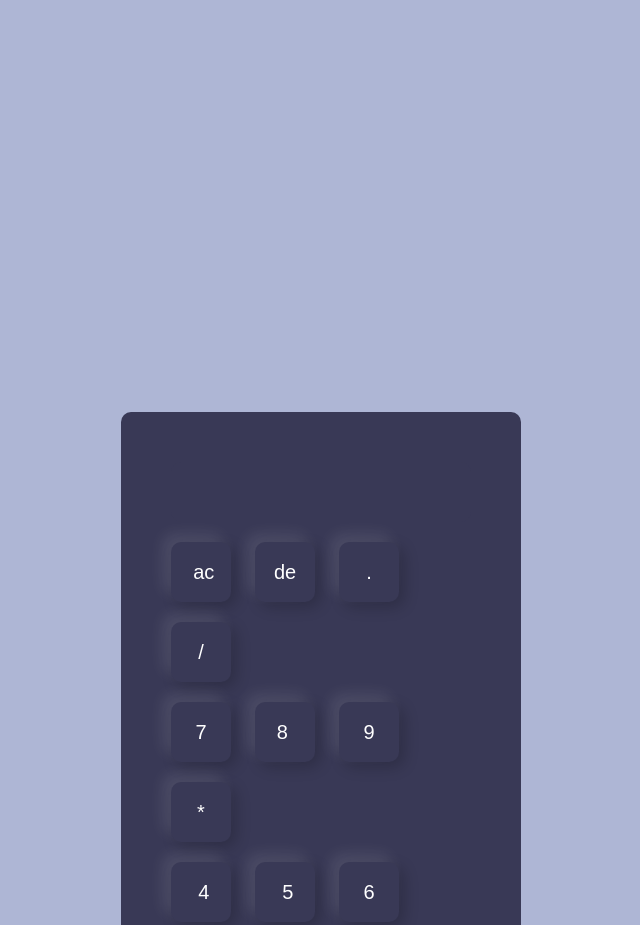
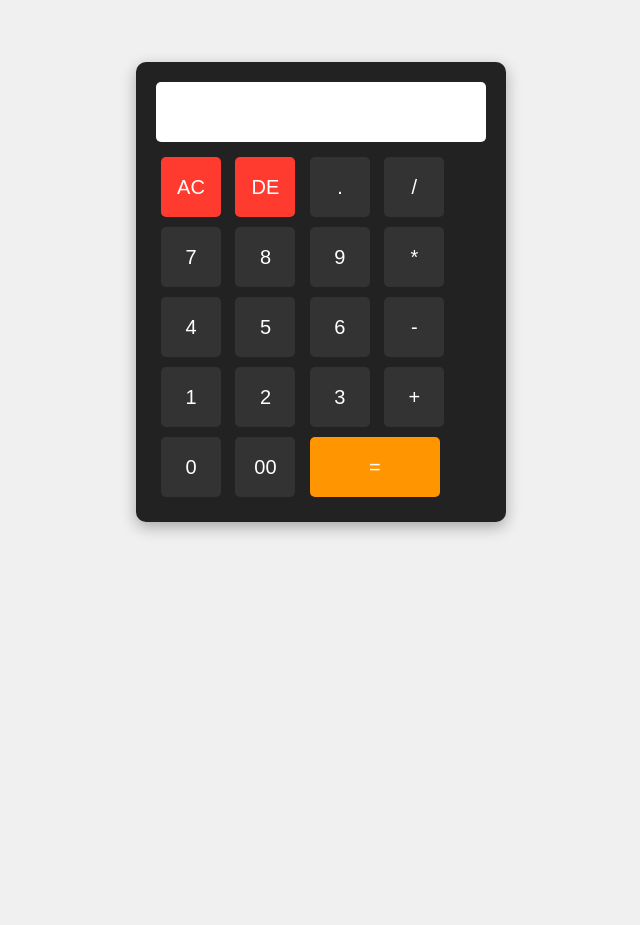
Before and after one commit to salma2005-ui/codealpha-tasks, a plain HTML site: page calculator/index.html in a window 1280 px wide. Shown: the part 108-1033 px from the top of the page, without its empty margins (319-959 px from the left). After the commit the page ends 800 px from the top, so only its background shows below. Drawn offline with Linux system fonts and the light colour scheme.

Commit message:
Update index.html

```diff
--- a/calculator/index.html
+++ b/calculator/index.html
@@ -3,63 +3,110 @@
 <head>
     <meta charset="UTF-8">
     <meta name="viewport" content="width=device-width, initial-scale=1.0">
-    <title>Document</title>
-    <link rel="stylesheet"  href="index.css">
+    <title>Calculator</title>
+    <style>
+        body {
+            display: flex;
+            justify-content: center;
+            align-items: center;
+            height: 100vh;
+            background: #f0f0f0;
+            font-family: Arial, sans-serif;
+            margin: 0;
+        }
+        .calculator {
+            background: #222;
+            padding: 20px;
+            border-radius: 10px;
+            box-shadow: 0 5px 15px rgba(0,0,0,0.3);
+        }
+        .display input {
+            width: 100%;
+            height: 60px;
+            font-size: 24px;
+            text-align: right;
+            margin-bottom: 10px;
+            padding: 10px;
+            border: none;
+            border-radius: 5px;
+            box-sizing: border-box;
+            background: #fff;
+            outline: none;
+        }
+        input[type="button"] {
+            width: 60px;
+            height: 60px;
+            margin: 5px;
+            font-size: 20px;
+            border: none;
+            border-radius: 5px;
+            cursor: pointer;
+            background: #333;
+            color: white;
+            transition: 0.2s;
+        }
+        input[type="button"]:hover {
+            background: #444;
+        }
+        /* تعديل تصميم زر اليساوي ليأخذ مساحة أكبر ويظهر باللون البرتقالي */
+        input[value="="] {
+            background: #ff9500;
+            width: 130px;
+        }
+        input[value="="]:hover {
+            background: #ffaa33;
+        }
+        input[value="AC"], input[value="DE"] {
+            background: #ff3b30;
+        }
+        input[value="AC"]:hover, input[value="DE"]:hover {
+            background: #ff5c52;
+        }
+    </style>
 </head>
 <body>
     <div class="container">
-        <div class="calculater">
-           <form>
+        <div class="calculator">
+           <form name="calc">
             <div class="display">
-                <input type="text" name="display">
-            </div>
-            <div>
-            <input type="button" value="  ac "  onclick="display.value+=''">
-               <input type="button" value="de" onclick="display.value+=display.value.tostring().slice(0,-1)">
-                  <input type="button" value="." onclick="display.value+='>'">
-                     <input type="button"value="/" onclick="display.value+='/'">
-            </div>
-               <div>
-            <input type="button" value="  7  " onclick="display.value+='7'">
-               <input type="button" value="8 " onclick="display.value+='8'">
-                  <input type="button" value="9" onclick="display.value+='9'">
-                     <input type="button"value="*" onclick="display.value+='*'">
-            </div>
-
-               <div>
-            <input type="button" value="  4 " onclick="display.value+='4'">
-               <input type="button" value=" 5" onclick="display.value+='5'">
-                  <input type="button" value="6" onclick="display.value+='6'">
-                     <input type="button"value="-" onclick="display.value+='-'">
+                <input type="text" name="display" readonly>
             </div>
 
             <div>
-              <div>
-            <input type="button" value="1" onclick="display.value+='1'">
-               <input type="button" value="2" onclick="display.value+='2'">
-                  <input type="button" value="3" onclick="display.value+='3'">
-                     <input type="button"value="+"  onclick="display.value+='+'">
+                <input type="button" value="AC" onclick="calc.display.value=''">
+                <input type="button" value="DE" onclick="calc.display.value=calc.display.value.toString().slice(0,-1)">
+                <input type="button" value="." onclick="calc.display.value+='.'">
+                <input type="button" value="/" onclick="calc.display.value+='/'">
             </div>
+
             <div>
-            <input type="button" value="0" onclick="display.value+='0'">
-               <input type="button" value="0" onclick="display.value+='0'">
-                  <input type="button" value="=" onclick="display.value+='='">
+                <input type="button" value="7" onclick="calc.display.value+='7'">
+                <input type="button" value="8" onclick="calc.display.value+='8'">
+                <input type="button" value="9" onclick="calc.display.value+='9'">
+                <input type="button" value="*" onclick="calc.display.value+='*'">
+            </div>
+
+            <div>
+                <input type="button" value="4" onclick="calc.display.value+='4'">
+                <input type="button" value="5" onclick="calc.display.value+='5'">
+                <input type="button" value="6" onclick="calc.display.value+='6'">
+                <input type="button" value="-" onclick="calc.display.value+='-'">
+            </div>
+
+            <div>
+                <input type="button" value="1" onclick="calc.display.value+='1'">
+                <input type="button" value="2" onclick="calc.display.value+='2'">
+                <input type="button" value="3" onclick="calc.display.value+='3'">
+                <input type="button" value="+" onclick="calc.display.value+='+'">
+            </div>
+
+            <div>
+                <input type="button" value="0" onclick="calc.display.value+='0'">
+                <input type="button" value="00" onclick="calc.display.value+='00'">
+                <input type="button" value="=" onclick="try{calc.display.value=eval(calc.display.value)}catch{calc.display.value='Error'}">
             </div>
         </form>
         </div>
-
-            </div>
-
-
-
-
-
-
-
-
-
-
-
-
+    </div>
 </body>
 </html>
```
